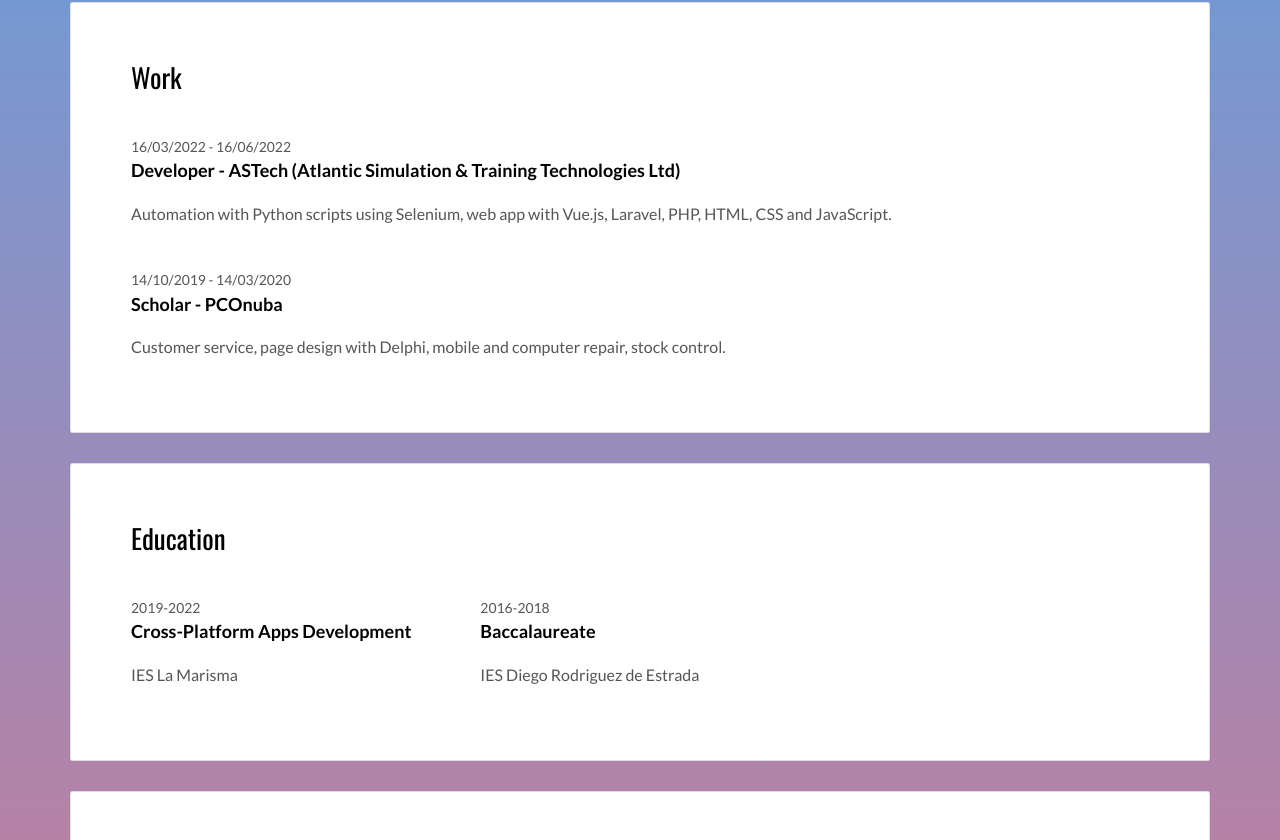
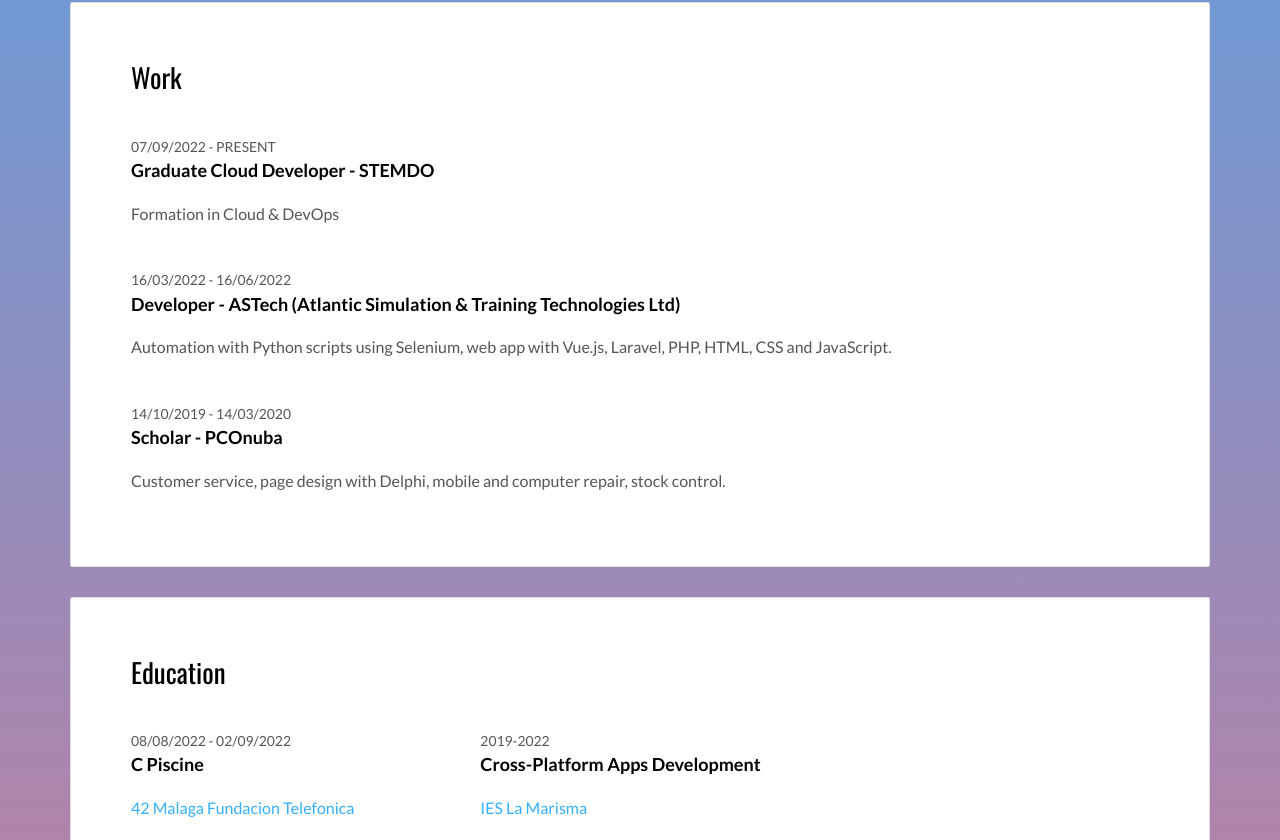
Before and after one commit to EloyGuillermo/EloyGuillermo.github.io, a plain HTML site: page index.html in a window 1280 px wide. Shown: the part 860-1700 px from the top of the page. Drawn offline with nearby package versions, Linux system fonts and the light colour scheme.

Commit message:
Adding updates

```diff
--- a/index.html
+++ b/index.html
@@ -29,9 +29,6 @@
         <a class="fa-icon fa-icon-2x" href="https://github.com/EloyGuillermo" title="">
           <i class="fa fa-github"></i>
         </a>
-        <a class="fa-icon fa-icon-2x" href="https://www.instagram.com/eloyvilladoniga2000/" title="">
-          <i class="fa fa-instagram"></i>
-        </a>
       </p>
     </div>
   </header>
@@ -51,7 +48,7 @@
                 <p>I'm Eloy Guillermo, I love this world of app development, I've been learning and developing small applications for 3 years and I have many desires to continue training in this field.</p>
                 <p>My next goal is to train in video game development and virtual reality and also in web development, because in my studies I could learn little about it.</p>
                 <p>I am a great autodidact and a very constant, persevering and perfectionist person.</p>
-                <p>You can download my resume here -> <a download href="res/CV Eloy Guillermo Villadóniga Márquez.pdf">CV Eloy Guillermo Villadóniga Márquez</a></p>
+                <p>You can download my resume here -> <a download href="res/CV Eloy Guillermo.pdf">CV Eloy Guillermo Villadóniga Márquez</a></p>
               </div>
             </div>
           </div>
@@ -60,6 +57,11 @@
         <div class="card">
           <div class="card-block">
             <h2>Work</h2>
+            <div class="work-experience">
+              <small class="date">07/09/2022 - PRESENT</small>
+              <h3 class="h5 date-title">Graduate Cloud Developer - <a href="https://www.stemdo.io/" title="">STEMDO</a></h3>
+              <p>Formation in Cloud & DevOps</p>
+            </div>
             <div class="work-experience">
               <small class="date">16/03/2022 - 16/06/2022</small>
               <h3 class="h5 date-title">Developer - <a href="http://www.astech.ie/" title="Create professionnal website">ASTech (Atlantic Simulation & Training Technologies Ltd)</a></h3>
@@ -79,19 +81,19 @@
           <div class="card-block">
             <h2>Education</h2>
             <div class="row">
+
+              <div class="col-md-4">
+                <div class="education-experience">
+                  <small class="date">08/08/2022 - 02/09/2022</small>
+                  <h3 class="h5 date-title">C Piscine</h3>
+                  <p><a href="https://www.fundaciontelefonica.com/empleabilidad/campus-42/" title="">42 Malaga Fundacion Telefonica</a></p>
+                </div>
+              </div>
               <div class="col-md-4">
                 <div class="education-experience">
                   <small class="date">2019-2022</small>
                   <h3 class="h5 date-title">Cross-Platform Apps Development</h3>
-                  <p>IES La Marisma</p>
-                </div>
-
-              </div>
-              <div class="col-md-4">
-                <div class="education-experience">
-                  <small class="date">2016-2018</small>
-                  <h3 class="h5 date-title">Baccalaureate</h3>
-                  <p>IES Diego Rodriguez de Estrada</p>
+                  <p><a href="https://www.ieslamarisma.net/" title="">IES La Marisma</a></p>
                 </div>
               </div>
             </div>
@@ -131,9 +133,6 @@
               <div class="col-md-3">
                 <p class="social-buttons"><a href="https://github.com/EloyGuillermo" title=""><span class="social-round-icon fa-icon"><i class="fa fa-github"></i></span>Eloy Guillermo</a></p>
               </div>
-              <div class="col-md-3">
-                <p class="social-buttons"><a href="https://www.instagram.com/eloyvilladoniga2000/" title=""><span class="social-round-icon fa-icon"><i class="fa fa-instagram"></i></span>@eloyvilladoniga2000</a></p>
-              </div>
             </div>
           </div>
         </div>
@@ -164,9 +163,6 @@
           <a class="fa-icon fa-icon-2x" href="https://github.com/EloyGuillermo" title="">
             <i class="fa fa-github"></i>
           </a>
-          <a class="fa-icon fa-icon-2x" href="https://www.instagram.com/eloyvilladoniga2000/" title="">
-            <i class="fa fa-instagram"></i>
-          </a>
         </p>
       </div>
     </div>
```
Also changed, not shown: 2 other files.
